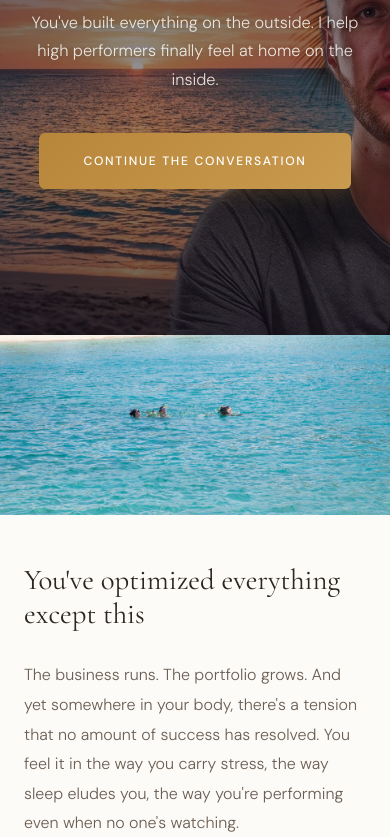
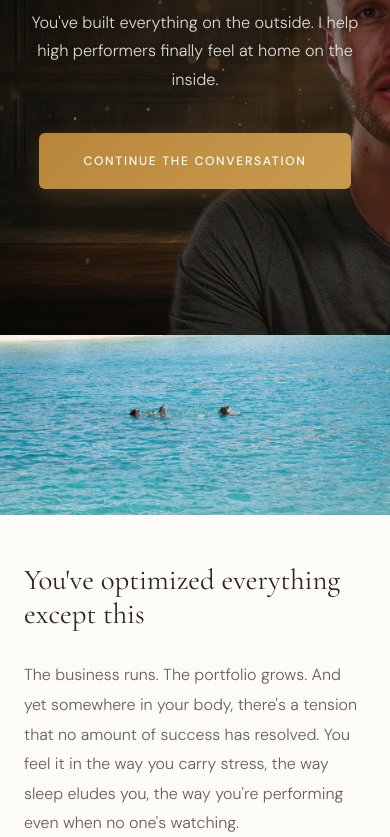
Before and after one commit to guldanjaMAX/Greg-Pignataro, a plain HTML site: page necker-b.html in a window 390 px wide. Shown: the part 214-1051 px from the top of the page. Drawn offline with nearby package versions, Linux system fonts and the light colour scheme.

Commit message:
A/B test: both dark dramatic bg, smiling vs forward facing Greg

```diff
--- a/necker-b.html
+++ b/necker-b.html
@@ -85,8 +85,8 @@ body {
   min-height: 700px;
   position: relative;
   overflow: hidden;
-  background: url('images/hero_warm_b.jpg') center center / cover no-repeat;
-  background-color: #1a2530;
+  background: url('images/hero_warm_a.jpg') center center / cover no-repeat;
+  background-color: #1a1410;
 }
 
 .necker-hero::before {
@@ -94,7 +94,7 @@ body {
   position: absolute;
   top: 0; left: 0; right: 0; bottom: 0;
   background:
-    linear-gradient(90deg, rgba(15,10,25,0.7) 0%, rgba(15,10,25,0.35) 40%, transparent 60%);
+    linear-gradient(90deg, rgba(10,8,5,0.65) 0%, rgba(10,8,5,0.3) 40%, transparent 65%);
   z-index: 0;
 }
 
@@ -474,7 +474,7 @@ body {
   .explore-grid { grid-template-columns: 1fr; }
   .island-divider { height: 240px; }
   .necker-hero::before {
-    background: linear-gradient(180deg, rgba(15,10,25,0.75) 0%, rgba(15,10,25,0.4) 60%, rgba(15,10,25,0.65) 100%);
+    background: linear-gradient(180deg, rgba(10,8,5,0.7) 0%, rgba(10,8,5,0.4) 60%, rgba(10,8,5,0.6) 100%);
   }
 }
 
```
Also changed, not shown: necker-a.html (+1 -1 lines).
